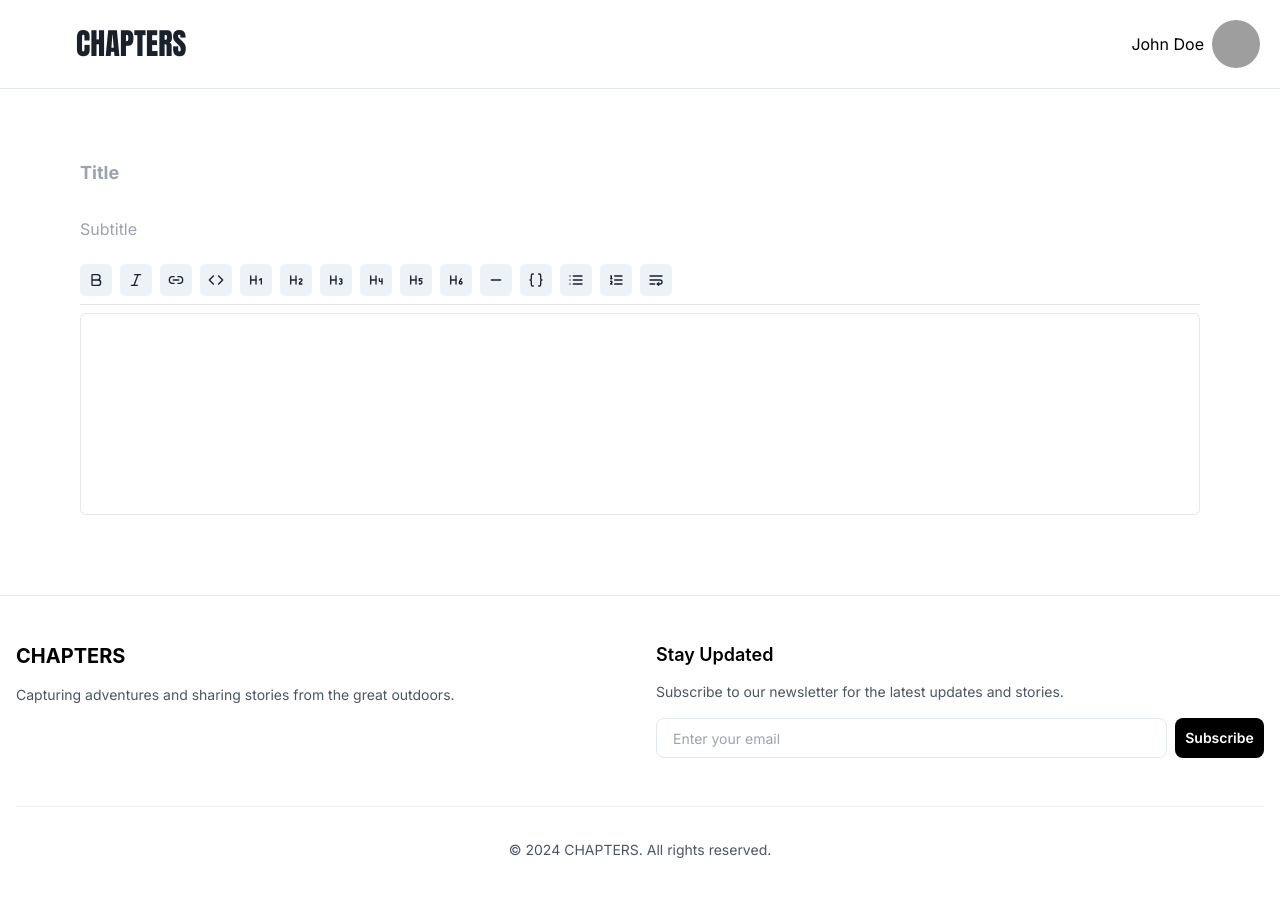
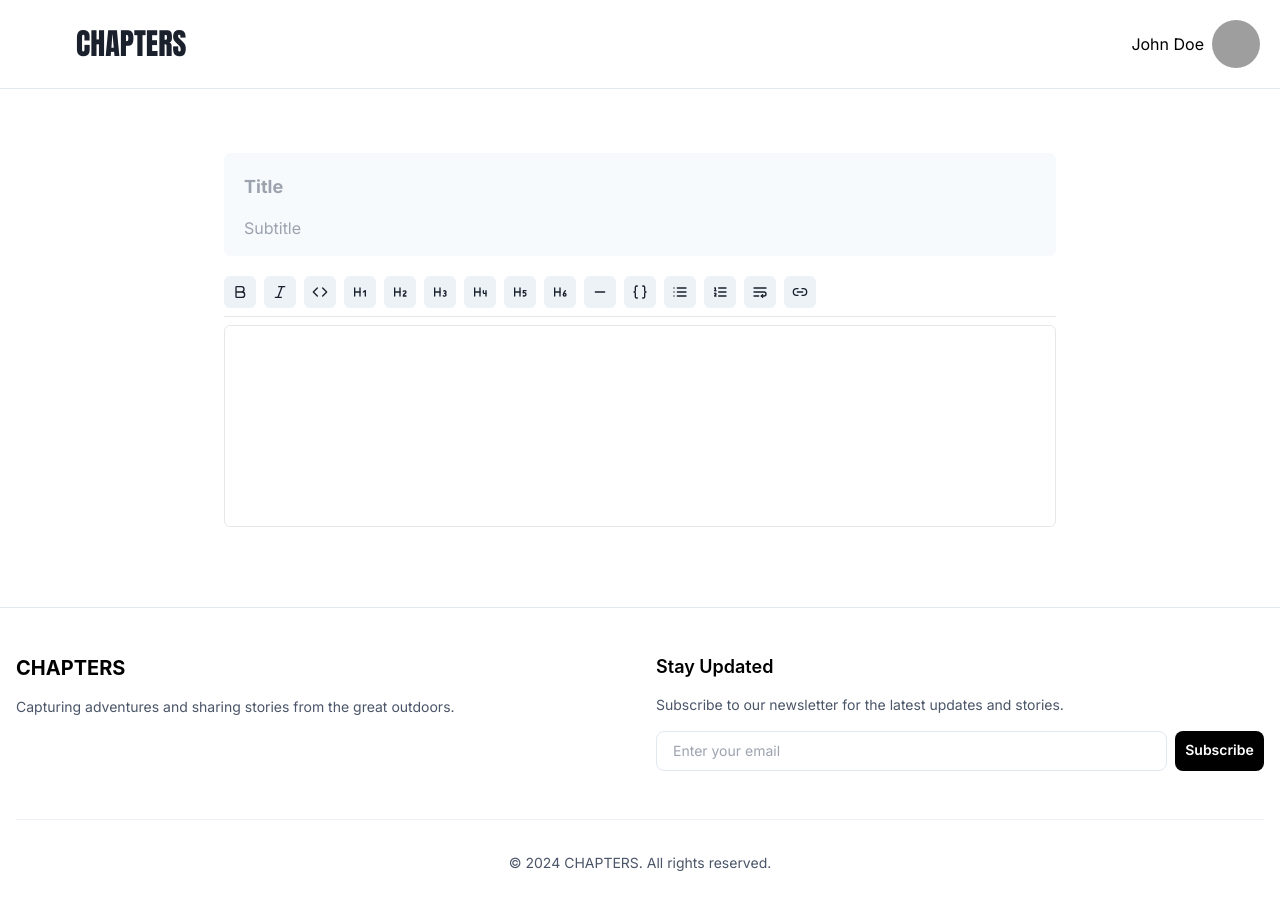
Before and after one commit to comp-math-uom/chapters-frontend, a Next.js app: page /blog/new in a window 1280 px wide. Shown: the top 910 px of the page. Built offline with nearby package versions, Linux system fonts and the light colour scheme; grey boxes are pictures that could not be loaded.

Commit message:
blog editor changes

```diff
--- a/app/(blog)/blog/new/page.jsx
+++ b/app/(blog)/blog/new/page.jsx
@@ -4,7 +4,7 @@ import BlogEditor from "@/app/components/blog/BlogEditor";
 
 export default function Page() {
     return (
-        <div className="container flex flex-wrap justify-center m-auto px-20 gap-20 mt-20">
+        <div className="container flex flex-wrap justify-center m-auto px-56 gap-20 mt-20">
             <BlogEditor/>
         </div>
     );
--- a/app/components/blog/BlogEditor.jsx
+++ b/app/components/blog/BlogEditor.jsx
@@ -8,13 +8,23 @@ import CodeBlockLowlight from '@tiptap/extension-code-block-lowlight';
 import { all, createLowlight } from 'lowlight';
 import { Bold, Italic, Link2, Code, WrapText, List, ListOrdered, Braces, Minus,
     Heading2, Heading3, Heading4, Heading1, Heading5, Heading6 } from 'lucide-react';
-import { ButtonGroup, IconButton, Textarea, useColorModeValue } from '@chakra-ui/react';
+import {
+    ButtonGroup,
+    IconButton,
+    Input,
+    Box,
+    useColorModeValue,
+    Popover,
+    PopoverTrigger,
+    PopoverContent, PopoverCloseButton, PopoverArrow, PopoverHeader, PopoverBody, PopoverFooter, Button
+} from '@chakra-ui/react';
 import styles from './blogEditor.module.scss';
 
 const lowlight = createLowlight(all);
 
 const BlogEditor = () => {
     const [content, setContent] = useState('');
+    const [linkUrl, setLinkUrl] = useState('');
     const bgColor = useColorModeValue('white', 'gray.100');
 
     const editor = useEditor({
@@ -59,29 +69,23 @@ const BlogEditor = () => {
         }
     }, [editor]);
 
+    const addLink = useCallback(() => {
+        if (editor && linkUrl) {
+            editor.chain().focus().setLink({ href: linkUrl }).run();
+            setLinkUrl('');
+        }
+    }, [editor, linkUrl]);
+
     if (!editor) {
         return null;
     }
 
     return (
         <div className={styles.editor}>
-            <Textarea
-                variant="unstyled"
-                placeholder="Title"
-                size="lg"
-                className={styles.titleInput}
-                resize="none"
-                rows={1}
-            />
-
-            <Textarea
-                variant="unstyled"
-                placeholder="Subtitle"
-                size="md"
-                className={styles.subtitleInput}
-                resize="none"
-                rows={1}
-            />
+            <Box bg="gray.50" px={5} pt={5} mb={5} borderRadius="md">
+                <Input variant="unstyled" placeholder="Title" size="lg" className={styles.titleInput} />
+                <Input variant="unstyled" placeholder="Subtitle" size="md" className={styles.subtitleInput} />
+            </Box>
 
             <div className={styles.toolbar}>
                 <ButtonGroup size="sm" spacing={2} className="mb-2">
@@ -96,17 +100,6 @@ const BlogEditor = () => {
                         aria-label="Italic"
                         onClick={() => editor.chain().focus().toggleItalic().run()}
                         colorScheme={editor.isActive('italic') ? 'blue' : 'gray'}
-                    />
-                    <IconButton
-                        icon={<Link2 className="w-4 h-4"/>}
-                        aria-label="Link"
-                        onClick={() => {
-                            const url = window.prompt('Enter link URL');
-                            if (url) {
-                                editor.chain().focus().setLink({href: url}).run();
-                            }
-                        }}
-                        colorScheme={editor.isActive('link') ? 'blue' : 'gray'}
                     />
                     <IconButton
                         icon={<Code className="w-4 h-4"/>}
@@ -179,7 +172,43 @@ const BlogEditor = () => {
                         aria-label="LB"
                         onClick={() => editor.chain().focus().setHardBreak().run()}
                     />
+                    <Popover>
+                        <PopoverTrigger>
+                            <IconButton
+                                icon={<Link2 className="w-4 h-4" />}
+                                aria-label="Link"
+                                colorScheme={editor.isActive('link') ? 'blue' : 'gray'}
+                                onClick={() => {
+                                    if (linkUrl) {
+                                        editor.chain().focus().setLink({href: url}).run();
+                                    }
+                                }}
+                            />
+                        </PopoverTrigger>
+                        <PopoverContent>
+                            <PopoverArrow />
+                            <PopoverBody>
+                                <Input
+                                    placeholder="Enter link URL"
+                                    value={linkUrl}
+                                    onChange={(e) => setLinkUrl(e.target.value)}
+                                />
+                            </PopoverBody>
+                            <PopoverFooter display="flex" justifyContent="flex-end">
+                                <Button bg="black"
+                                        color="white"
+                                        _hover={{ bg: "gray.800" }}
+                                        size="md"
+                                        fontSize="sm"
+                                        borderRadius="lg"
+                                        px="4" onClick={addLink}>
+                                    Add Link
+                                </Button>
+                            </PopoverFooter>
+                        </PopoverContent>
+                    </Popover>
                 </ButtonGroup>
+
             </div>
 
             <div
```
